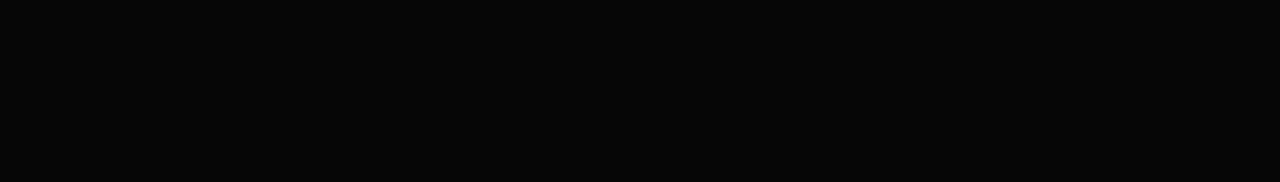
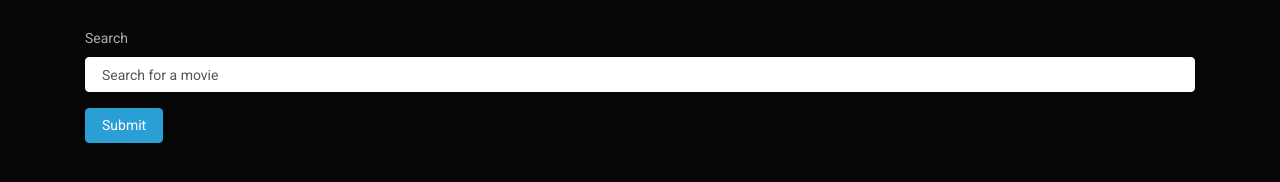
Before and after one commit to michaelnctu/A21-Favorite-Movies, a plain HTML site: page imdb-scraper-client/index.html in a window 1280 px wide. Drawn offline with nearby package versions, Linux system fonts and the light colour scheme.

Commit message:
index.html don e

```diff
--- a/imdb-scraper-client/index.html
+++ b/imdb-scraper-client/index.html
@@ -1,16 +1,30 @@
 <!DOCTYPE html>
-<html lang="en">
+<html>
 
 <head>
-  <meta charset="UTF-8">
-  <meta name="viewport" content="width=device-width, initial-scale=1.0">
-  <title>Document</title>
-
+  <meta charset="utf-8">
+  <title></title>
   <link rel="stylesheet" href="https://bootswatch.com/4/cyborg/bootstrap.min.css">
+  <style>
+    main {
+      margin-top: 2em;
+    }
+  </style>
 </head>
 
 <body>
-
+  <main class="container">
+    <form>
+      <fieldset class="form-group">
+        <label for="search">Search</label>
+        <input type="text" class="form-control" id="search" placeholder="Search for a movie">
+      </fieldset>
+      <button type="submit" class="btn btn-primary">Submit</button>
+    </form>
+    <ul class="list-group" id="results">
+    </ul>
+  </main>
+  <script src="app.js" charset="utf-8"></script>
 </body>
 
 </html>
```
